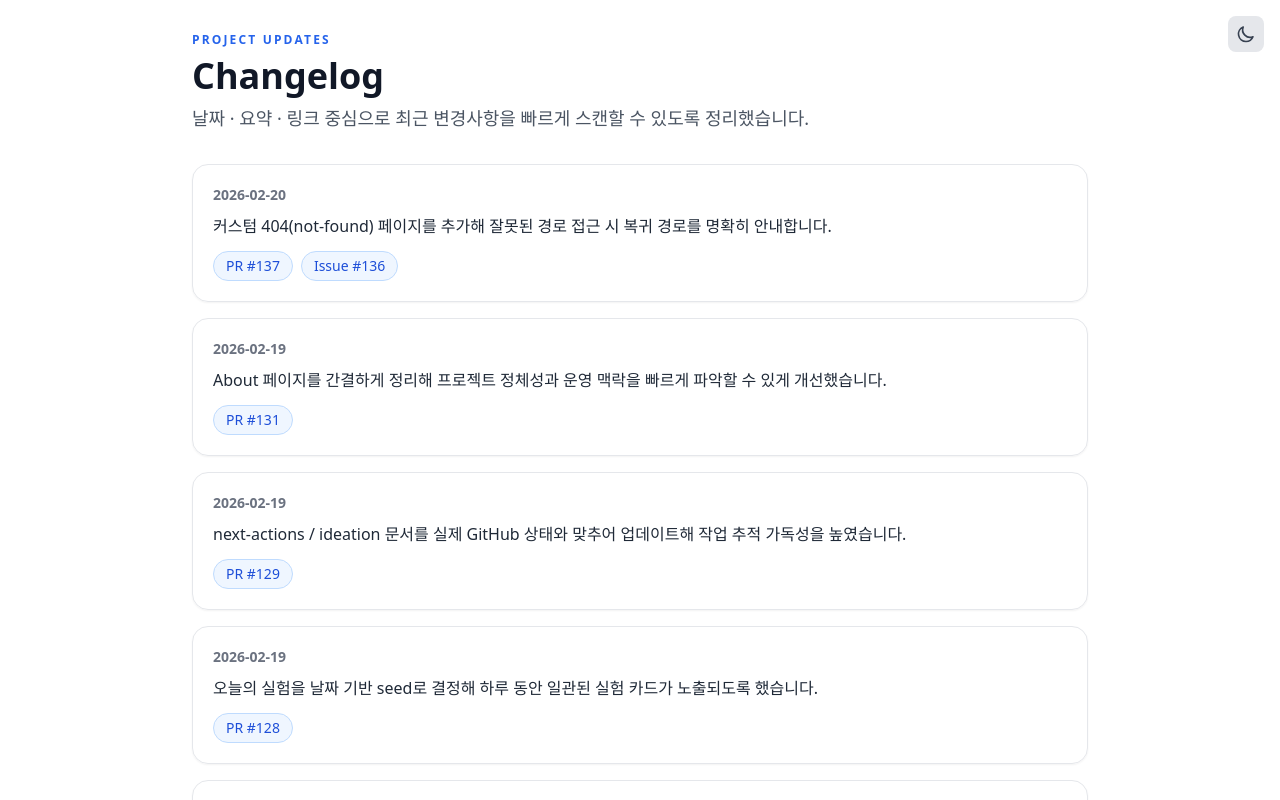
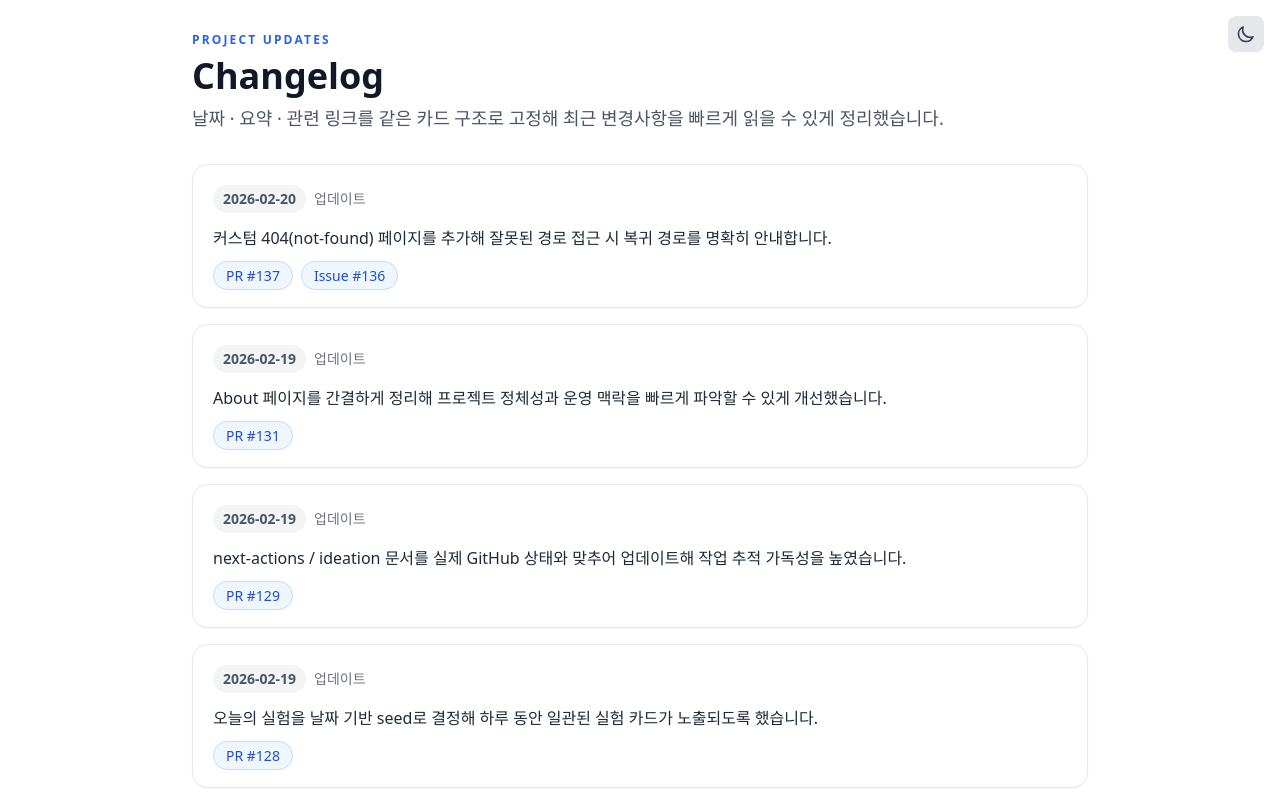
Before and after one commit to higgs-jung/tf-prd-lab, a Next.js app: page /changelog in a window 1280 px wide. Shown: the top 800 px of the page. Built offline with nearby package versions, Linux system fonts and the light colour scheme.

Commit message:
feat(changelog): improve readability with consistent card list + links (#141)
Co-authored-by: higgs-ai <higgs.connect.ai@gmail.com>

```diff
--- a/app/changelog/page.tsx
+++ b/app/changelog/page.tsx
@@ -1,9 +1,14 @@
 import Link from "next/link";
+
+type ChangelogLink = {
+  type: "PR" | "Issue";
+  number: number;
+};
 
 type ChangelogItem = {
   date: string;
   summary: string;
-  links: Array<{ label: string; href: string }>;
+  links?: ChangelogLink[];
 };
 
 const changelogItems: ChangelogItem[] = [
@@ -11,34 +16,50 @@ const changelogItems: ChangelogItem[] = [
     date: "2026-02-20",
     summary: "커스텀 404(not-found) 페이지를 추가해 잘못된 경로 접근 시 복귀 경로를 명확히 안내합니다.",
     links: [
-      { label: "PR #137", href: "https://github.com/higgs-jung/tf-prd-lab/pull/137" },
-      { label: "Issue #136", href: "https://github.com/higgs-jung/tf-prd-lab/issues/136" },
+      { type: "PR", number: 137 },
+      { type: "Issue", number: 136 },
     ],
   },
   {
     date: "2026-02-19",
     summary: "About 페이지를 간결하게 정리해 프로젝트 정체성과 운영 맥락을 빠르게 파악할 수 있게 개선했습니다.",
-    links: [{ label: "PR #131", href: "https://github.com/higgs-jung/tf-prd-lab/pull/131" }],
+    links: [{ type: "PR", number: 131 }],
   },
   {
     date: "2026-02-19",
     summary: "next-actions / ideation 문서를 실제 GitHub 상태와 맞추어 업데이트해 작업 추적 가독성을 높였습니다.",
-    links: [{ label: "PR #129", href: "https://github.com/higgs-jung/tf-prd-lab/pull/129" }],
+    links: [{ type: "PR", number: 129 }],
   },
   {
     date: "2026-02-19",
     summary: "오늘의 실험을 날짜 기반 seed로 결정해 하루 동안 일관된 실험 카드가 노출되도록 했습니다.",
-    links: [{ label: "PR #128", href: "https://github.com/higgs-jung/tf-prd-lab/pull/128" }],
+    links: [{ type: "PR", number: 128 }],
   },
   {
     date: "2026-02-18",
     summary: "문서 흐름(STATUS/next-actions)을 정리해 Planner→Captain→Worker 운영 루프와 최신 상태를 동기화했습니다.",
     links: [
-      { label: "PR #126", href: "https://github.com/higgs-jung/tf-prd-lab/pull/126" },
-      { label: "PR #124", href: "https://github.com/higgs-jung/tf-prd-lab/pull/124" },
+      { type: "PR", number: 126 },
+      { type: "PR", number: 124 },
     ],
   },
 ];
+
+function buildGithubLink(link: ChangelogLink) {
+  const base = "https://github.com/higgs-jung/tf-prd-lab";
+
+  if (link.type === "PR") {
+    return {
+      href: `${base}/pull/${link.number}`,
+      label: `PR #${link.number}`,
+    };
+  }
+
+  return {
+    href: `${base}/issues/${link.number}`,
+    label: `Issue #${link.number}`,
+  };
+}
 
 export default function ChangelogPage() {
   return (
@@ -48,33 +69,47 @@ export default function ChangelogPage() {
           <p className="text-xs font-semibold uppercase tracking-[0.18em] text-blue-600 dark:text-blue-300">Project updates</p>
           <h1 className="text-4xl font-bold">Changelog</h1>
           <p className="text-lg text-gray-600 dark:text-gray-400">
-            날짜 · 요약 · 링크 중심으로 최근 변경사항을 빠르게 스캔할 수 있도록 정리했습니다.
+            날짜 · 요약 · 관련 링크를 같은 카드 구조로 고정해 최근 변경사항을 빠르게 읽을 수 있게 정리했습니다.
           </p>
         </header>
 
-        <section className="space-y-4">
+        <section aria-label="최근 변경 이력">
+          <ol className="space-y-4">
             {changelogItems.map((item, index) => (
-            <article
-              key={`${item.date}-${index}`}
-              className="rounded-2xl border border-gray-200 bg-white/80 p-5 shadow-sm dark:border-gray-700 dark:bg-gray-800/40"
-            >
-              <p className="text-sm font-semibold text-gray-500 dark:text-gray-400">{item.date}</p>
-              <p className="mt-2 text-base leading-relaxed text-gray-800 dark:text-gray-100">{item.summary}</p>
-              <div className="mt-3 flex flex-wrap gap-2">
-                {item.links.map((link) => (
+              <li key={`${item.date}-${index}`}>
+                <article className="rounded-2xl border border-gray-200 bg-white/80 p-5 shadow-sm dark:border-gray-700 dark:bg-gray-800/40">
+                  <div className="flex flex-wrap items-center gap-2 text-sm">
+                    <span className="rounded-full bg-gray-100 px-2.5 py-1 font-semibold text-gray-600 dark:bg-gray-700 dark:text-gray-200">
+                      {item.date}
+                    </span>
+                    <span className="text-gray-500 dark:text-gray-400">업데이트</span>
+                  </div>
+
+                  <p className="mt-3 text-base leading-relaxed text-gray-800 dark:text-gray-100">{item.summary}</p>
+
+                  {item.links && item.links.length > 0 ? (
+                    <ul className="mt-3 flex flex-wrap gap-2" aria-label="관련 PR 및 이슈">
+                      {item.links.map((link) => {
+                        const githubLink = buildGithubLink(link);
+                        return (
+                          <li key={`${link.type}-${link.number}`}>
                             <a
-                    key={link.href}
-                    href={link.href}
+                              href={githubLink.href}
                               target="_blank"
                               rel="noopener noreferrer"
                               className="rounded-full border border-blue-200 bg-blue-50 px-3 py-1 text-sm text-blue-700 transition hover:bg-blue-100 dark:border-blue-800 dark:bg-blue-900/30 dark:text-blue-300 dark:hover:bg-blue-900/50"
                             >
-                    {link.label}
+                              {githubLink.label}
                             </a>
+                          </li>
+                        );
+                      })}
+                    </ul>
+                  ) : null}
+                </article>
+              </li>
             ))}
-              </div>
-            </article>
-          ))}
+          </ol>
         </section>
 
         <div>
```
Lines whose indentation alone changed are shown as unchanged.
